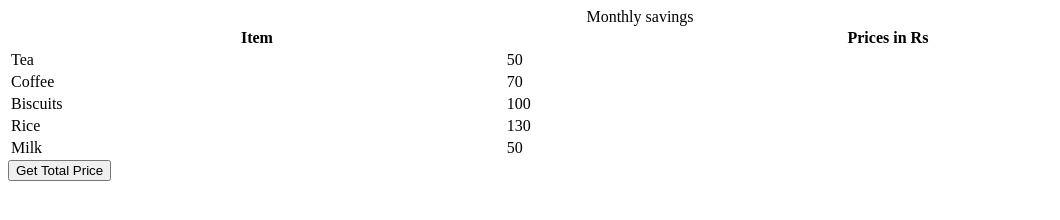
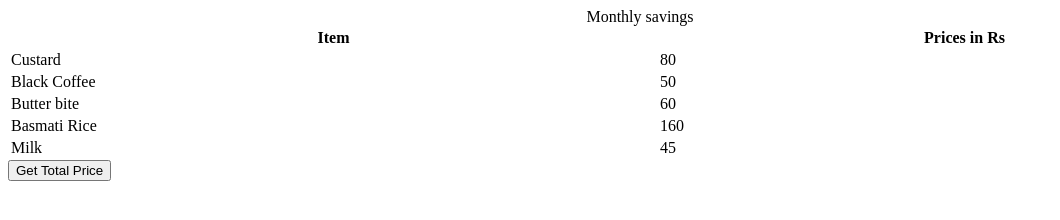
Before and after one commit to acciojob/grofers-checkout-KausarKhan-2002, a website: page main.html in a window 1280 px wide. Shown: the whole page, without its empty margins (0-1060 px from the left). Drawn offline with Linux system fonts and the light colour scheme.

Commit message:
created a submission

```diff
--- a/main.html
+++ b/main.html
@@ -17,24 +17,24 @@
       <th>Prices in Rs</th>
     </tr>
     <tr>
-      <td class="item">Tea</td>
+      <td class="item">Custard</td>
+      <td class="price">80</td>
+    </tr>
+    <tr>
+      <td class="item">Black Coffee</td>
       <td class="price">50</td>
     </tr>
     <tr>
-      <td class="item">Coffee</td>
-      <td class="price">70</td>
+      <td class="item">Butter bite</td>
+      <td class="price">60</td>
     </tr>
     <tr>
-      <td class="item">Biscuits</td>
-      <td class="price">100</td>
-    </tr>
-    <tr>
-      <td class="item">Rice</td>
-      <td class="price">130</td>
+      <td class="item">Basmati Rice</td>
+      <td class="price">160</td>
     </tr>
     <tr>
       <td class="item">Milk</td>
-      <td class="price">50</td>
+      <td class="price">45</td>
     </tr>
   </table>
 
```
